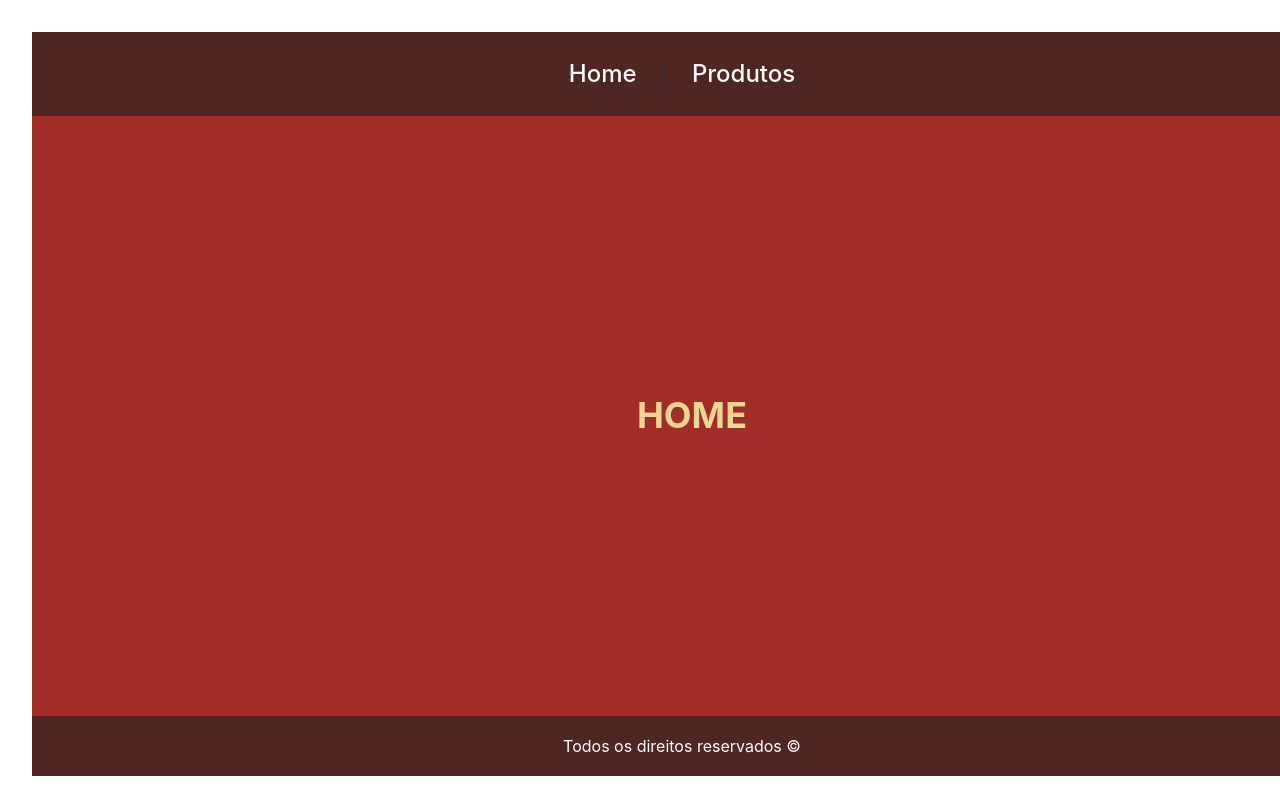
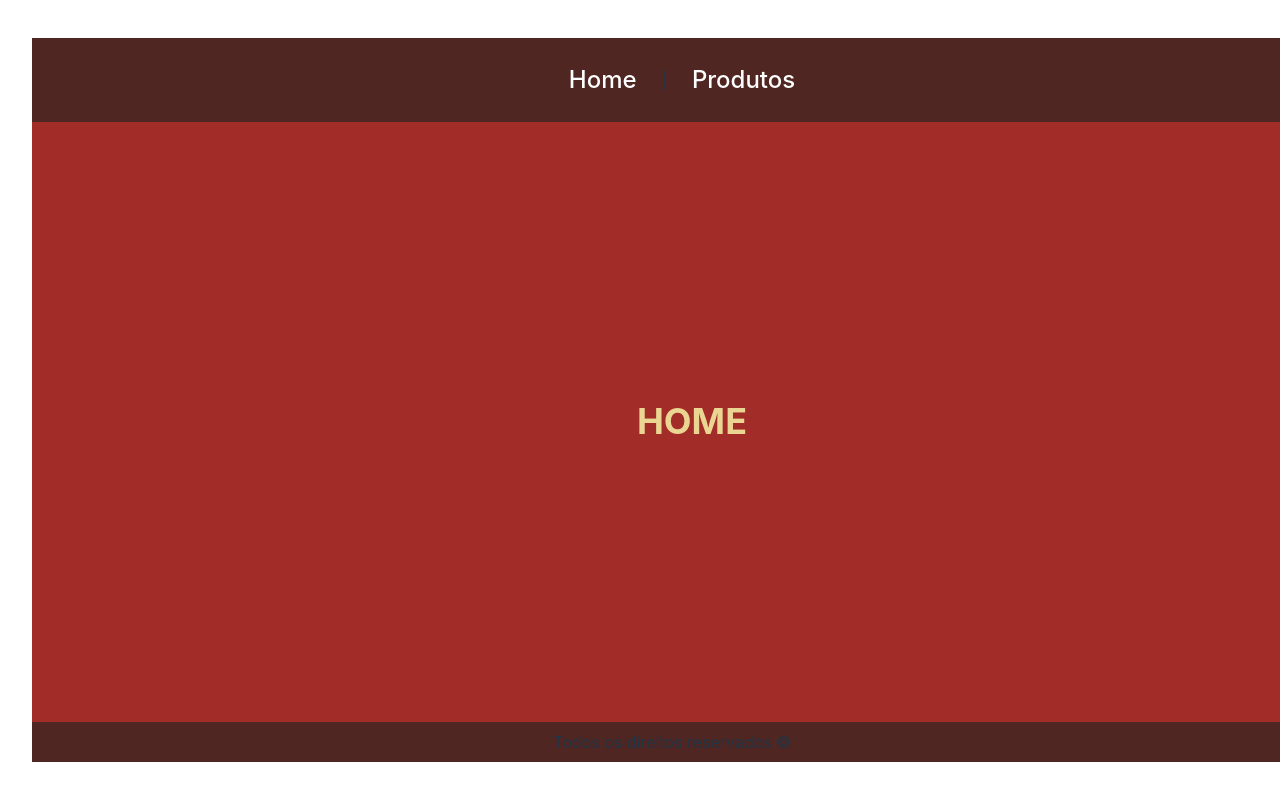
Before and after one commit to Rminoro/CpWeb02, a React (Vite) app: page / in a window 1280 px wide. Shown: the top 808 px of the page. Built offline with nearby package versions, Linux system fonts and the light colour scheme.

Commit message:
Consertando footer

```diff
--- a/src/components/styleComponents.css
+++ b/src/components/styleComponents.css
@@ -1,9 +1,4 @@
-footer {
-    background-color:#4f2621;
-    color: #fff;
-    padding: 10px;
-    text-align: center;
-  }
+
 
   .menu {
     background-color:#4f2621;
```
